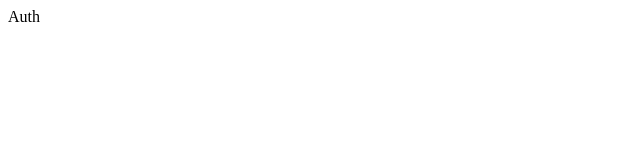
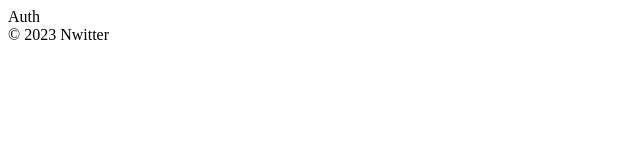
Before and after one commit to rowooncoding/nwitter, a React (Create React App) app: page / in a window 1280 px wide. Shown: the top 160 px of the page, without its empty margins (0-640 px from the left). Built offline with nearby package versions, Linux system fonts and the light colour scheme.

Commit message:
[추가] 카피라이트 하나 추가해봤음

```diff
--- a/src/components/App.js
+++ b/src/components/App.js
@@ -3,7 +3,12 @@ import Router from "./Router";
 
 function App() {
   const [isLoggedIn, setIsLoggedIn] = useState(false);
-  return <Router isLoggedIn={isLoggedIn} />;
+  return (
+    <>
+      <Router isLoggedIn={isLoggedIn} />
+      <footer>&copy; {new Date().getFullYear()} Nwitter</footer>
+    </>
+  );
 }
 
 export default App;
```
